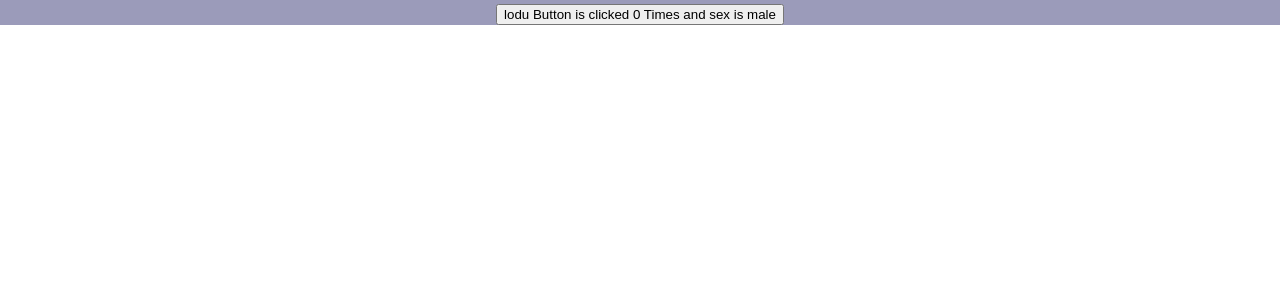
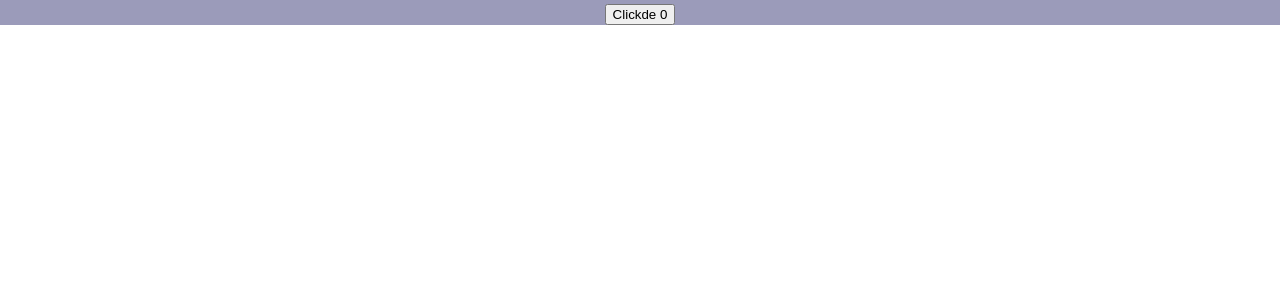
Before and after one commit to hanzalarohan123/Lupin, a React (Create React App) app: page / in a window 1280 px wide. Shown: the top 300 px of the page. Built offline with nearby package versions, Linux system fonts and the light colour scheme.

Commit message:
added rendor usable code 1

```diff
--- a/src/App.js
+++ b/src/App.js
@@ -26,29 +26,29 @@ import "./App.css";
 // import PortalDemo from "./Components/PortalDemo";
 // import ErrorBoundary from "./Components/ErrorBoundary";
 // import ErrorCatch from "./Components/ErrorCatch";
-import Counter from "./Components/Counter";
+//import Counter from "./Components/Counter";
+import CounterRender from "./Components/CounterRender";
 function App() {
-  console.log('PARENT RENDER')
+  //console.log('PARENT RENDER')
   return (
 
     <div className="App">
 
 
+    <CounterRender/>
+      {/*
       <Counter sex='male'/>
-
-{/*
-<ErrorCatch>
+      <ErrorCatch>
       <ErrorBoundary heroname={'lpra'}/>
       </ErrorCatch>
       <ErrorCatch>
       <ErrorBoundary heroname={'joker'}/>
       </ErrorCatch>
-
       <PortalDemo/>
       <FRParentInput/>
       <FocusInput/>
       <ParentComp/>
-     <Fragmentsss/>
+      <Fragmentsss/>
       <LifeCycleA/>
       <Form />
       <Inine/>
--- /dev/null
+++ b/src/Components/CounterRender.js
@@ -0,0 +1,22 @@
+import React, { Component } from 'react'
+class CounterRender extends Component {
+    constructor(props) {
+      super(props)
+
+      this.state = {
+         count:0
+      }
+    }
+    IncremenentCount = () =>
+    {
+        this.setState(prevState => {return{count:prevState.count+1}})
+    }
+  render() {
+
+    return (
+      <button onClick={this.IncremenentCount}>Clickde {this.state.count}</button>
+    )
+  }
+}
+
+export default CounterRender
```
